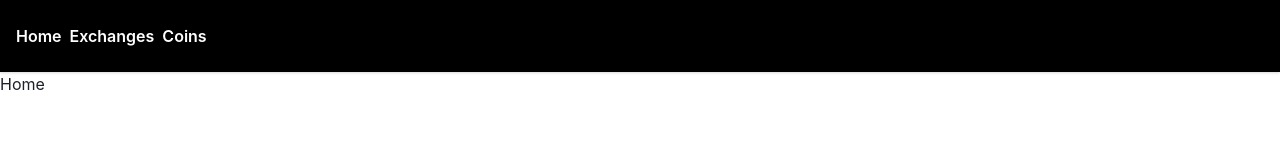
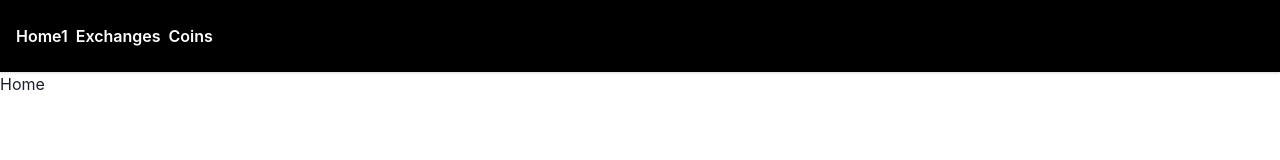
Before and after one commit to Manjesh183/Crypto-app, a React (Create React App) app: page / in a window 1280 px wide. Shown: the top 160 px of the page. Built offline with nearby package versions, Linux system fonts and the light colour scheme.

Commit message:
Header is updated

```diff
--- a/src/components/Header.jsx
+++ b/src/components/Header.jsx
@@ -5,7 +5,7 @@ const Header = () => {
   return (
     <>
     <HStack p={"4"}  shadow={"base"} color={"white"} bgColor={"black"}>
-        <Button variant={"unstyled"} color={"white"}><Link to="/"></Link> Home</Button>
+        <Button variant={"unstyled"} color={"white"}><Link to="/"></Link> Home1</Button>
 
 
         <Button variant={"unstyled"} color={"white"}><Link to="/exchanges"></Link> Exchanges</Button>
```
